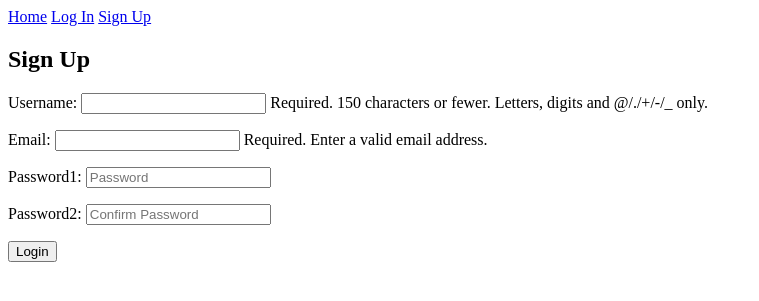
After one commit to mishamickevicius/Gmail-Automation, a Django app: page /user/signup/ in a window 1280 px wide. The commit adds this page. Shown: the top 301 px of the page, without its empty margins (0-759 px from the left). Run offline with Django 5.2, Linux system fonts and the light colour scheme.

Commit message:
Login, logout, and regular signup done

```diff
--- a/gmail_automation/gmail_automation/urls.py
+++ b/gmail_automation/gmail_automation/urls.py
@@ -20,5 +20,5 @@ from django.urls import path, include
 urlpatterns = [
     path('admin/', admin.site.urls),
     path('', include('main.urls')),
-    path('user', include('users.urls'))
+    path('user/', include('users.urls'))
 ]
--- a/gmail_automation/main/templates/main/base.html
+++ b/gmail_automation/main/templates/main/base.html
@@ -3,8 +3,26 @@
 <head>
     <meta charset="UTF-8">
     <title>{% block title %}{% endblock %}</title>
+    {% load static %}
+    <link rel="stylesheet" type="text/css" href="{% static 'main/styles.css' %}">
 </head>
 <body>
+{# Navbar that will be based on if user is logged in or not #}
+    <div class="navbar">
+        {% if is_logged_in %}
+            <div class="navlinks">
+                <a href="{% url 'home-page' %}">Home</a>
+                <a href="{% url 'logout' %}">Log Out</a>
+            </div>
+        {% else %}
+            <div class="navlinks">
+                <a href="{% url 'home-page' %}">Home</a>
+                <a href="{% url 'login' %}">Log In</a>
+                <a href="{% url 'signup' %}">Sign Up</a>
+            </div>
+        {% endif %}
+    </div>
+
     {% block content %}
     {% endblock %}
 </body>
--- a/gmail_automation/main/templates/main/home.html
+++ b/gmail_automation/main/templates/main/home.html
@@ -3,5 +3,9 @@
 {% block title %} Home Page {% endblock %}
 
 {% block content %}
-    <h1>Welcome to my app {{ name }}</h1>
+    {% if user and is_logged_in %}
+        <h1>Welcome back {{ user }}</h1>
+    {% else %}
+        <h1>Welcome to my app</h1>
+    {% endif %}
 {% endblock %}
--- a/gmail_automation/main/urls.py
+++ b/gmail_automation/main/urls.py
@@ -2,5 +2,5 @@ from . import views
 from django.urls import path
 
 urlpatterns = [
-    path("", views.index)
+    path("", views.index, name="home-page")
 ]
--- /dev/null
+++ b/gmail_automation/users/forms.py
@@ -0,0 +1,37 @@
+from django import forms
+from django.contrib.auth.models import User
+
+class LoginForm(forms.Form):
+    username = forms.CharField(max_length=50, required=True,
+                               widget=forms.TextInput(attrs={'placeholder': 'Username'}))
+    password = forms.CharField(max_length=100, required=True,
+                               widget=forms.PasswordInput(attrs={'placeholder': 'Password'}))
+
+class SignUpForm(forms.ModelForm):
+    password1 = forms.CharField(max_length=50, widget=forms.PasswordInput(attrs={'placeholder': 'Password'}))
+    password2 = forms.CharField(max_length=50, widget=forms.PasswordInput(attrs={'placeholder': 'Confirm Password'}))
+
+    class Meta:
+        model = User
+        fields = ('username', 'email') # Include username and email fields
+
+    def clean_password2(self):
+        password1 = self.cleaned_data.get("password1")
+        password2 = self.cleaned_data.get("password2")
+        if password1 and password2 and password1 != password2:
+            raise forms.ValidationError("Passwords do not match")
+        return password2
+
+    def save(self, commit=True):
+        user = super().save(commit=False)
+        user.set_password(self.cleaned_data['password1'])
+        if commit:
+            user.save()
+        return user
+
+class UserCreationForm(SignUpForm):
+    email = forms.EmailField(required=True, help_text='Required. Enter a valid email address.')
+
+    class Meta:
+        model = User
+        fields = ('username', 'email', 'password1', 'password2')
--- a/gmail_automation/users/templates/users/base.html
+++ b/gmail_automation/users/templates/users/base.html
@@ -5,6 +5,7 @@
     <title>{% block title %}{% endblock %}</title>
 </head>
 <body>
-
+    {% block content %}
+    {% endblock %}
 </body>
 </html>
--- /dev/null
+++ b/gmail_automation/users/templates/users/signup.html
@@ -0,0 +1,19 @@
+{% extends "main/base.html" %}
+
+{% block title %} Sign Up {% endblock %}
+
+{% block content %}
+    <h2>Sign Up</h2>
+    {% if messages %}
+        <ul>
+            {% for message in messages %}
+                <li>{{ message }}</li>
+            {% endfor %}
+        </ul>
+    {% endif %}
+    <form method="post">
+        {% csrf_token %}
+        {{ form.as_p }}
+        <button type="submit">Login</button>
+    </form>
+{% endblock %}
--- a/gmail_automation/users/urls.py
+++ b/gmail_automation/users/urls.py
@@ -2,5 +2,7 @@ from . import views
 from django.urls import path
 
 urlpatterns = [
-    # path("", views.index)
+    path("login/", views.login_view, name="login"),
+    path("logout/", views.logout_view, name="logout"),
+    path("signup/", views.signup_view, name='signup'),
 ]
--- a/gmail_automation/users/views.py
+++ b/gmail_automation/users/views.py
@@ -1,3 +1,43 @@
-from django.shortcuts import render
+from .forms import LoginForm, UserCreationForm
+
+from django.shortcuts import render, redirect
+from django.contrib.auth import authenticate, login, logout
+from django.contrib import messages
+
 
 # Create your views here.
+
+def login_view(request):
+    # Check if form is POSTED
+    if request.method == 'POST':
+        form = LoginForm(request.POST)
+        if form.is_valid():
+            username = form.cleaned_data['username']  # Get data out of form and try to authenticate
+            password = form.cleaned_data['password']
+            user = authenticate(request, username=username, password=password)
+            if user is not None:
+                login(request, user)
+                return redirect('/')
+            else:  # If no authentication then return message to user
+                messages.error(request, 'Invalid username or password.')
+    else:
+        form = LoginForm()
+    # If method is GET then render login form
+    return render(request, 'users/login.html', {'form': form})
+
+
+def signup_view(request):
+    # Check if Form is POSTED
+    if request.method == 'POST':
+        form = UserCreationForm(request.POST)
+        if form.is_valid():
+            form.save()
+            return redirect('login')
+    else:
+        form = UserCreationForm()
+    return render(request, 'users/signup.html', {'form': form})
+
+
+def logout_view(request):
+    logout(request)
+    return redirect('login')
```
Also changed, not shown: gmail_automation/main/views.py (+12 -1 lines), gmail_automation/users/templates/users/login.html (added, +19 -0 lines), gmail_automation/main/forms.py (added), gmail_automation/main/static/main/styles.css (added).
